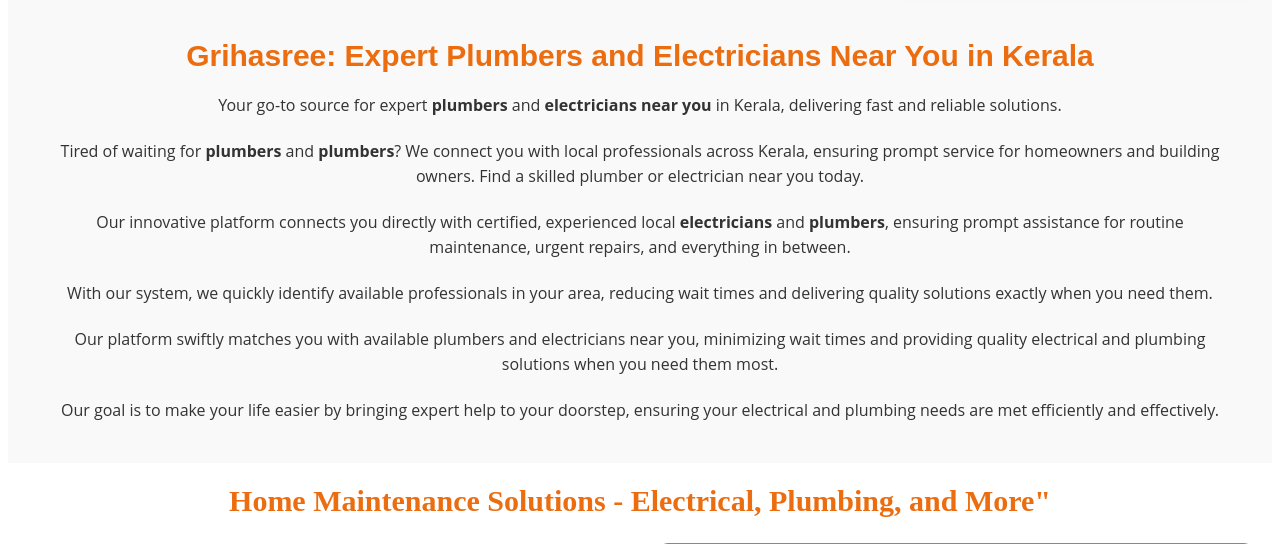
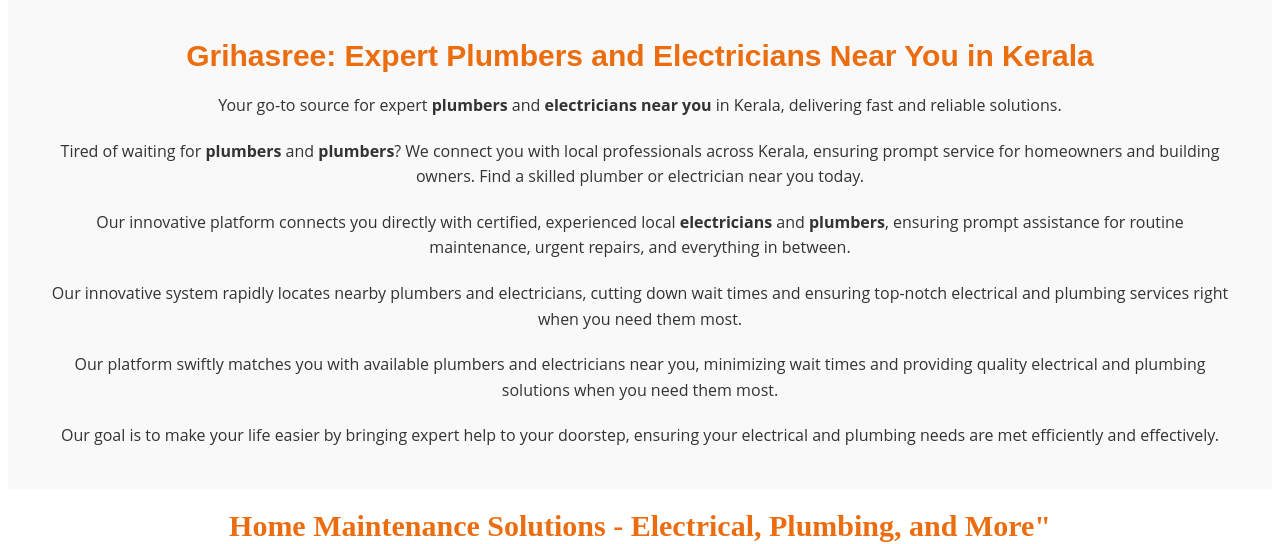
Before and after one commit to dilrajkadavithara/Grihasree2, a Django app: page / in a window 1280 px wide. Shown: the part 613-1157 px from the top of the page. Run offline with Django 5.2, Linux system fonts and the light colour scheme; data that the repository does not hold is empty.

Commit message:
about us first paragraph4

```diff
--- a/gsapp/templates/gsapp/home.html
+++ b/gsapp/templates/gsapp/home.html
@@ -96,7 +96,7 @@
           <p class="section-description">Your go-to source for expert <strong>plumbers</strong> and <strong>electricians near you</strong> in Kerala, delivering fast and reliable solutions.</p>
           <p class="section-description">Tired of waiting for <strong>plumbers</strong> and <strong>plumbers</strong>? We connect you with local professionals across Kerala, ensuring prompt service for homeowners and building owners. Find a skilled plumber or electrician near you today.</p>
           <p class="section-description">Our innovative platform connects you directly with certified, experienced local <strong>electricians</strong> and <strong>plumbers</strong>, ensuring prompt assistance for routine maintenance, urgent repairs, and everything in between.</p>
-          <p class="section-description">With our system, we quickly identify available professionals in your area, reducing wait times and delivering quality solutions exactly when you need them.</p>
+          <p class="section-description">Our innovative system rapidly locates nearby plumbers and electricians, cutting down wait times and ensuring top-notch electrical and plumbing services right when you need them most.</p>
           <p class="section-description">Our platform swiftly matches you with available plumbers and electricians near you, minimizing wait times and providing quality electrical and plumbing solutions when you need them most.</p>
           <p class="section-description">Our goal is to make your life easier by bringing expert help to your doorstep, ensuring your electrical and plumbing needs are met efficiently and effectively.</p>
         </div>
```
